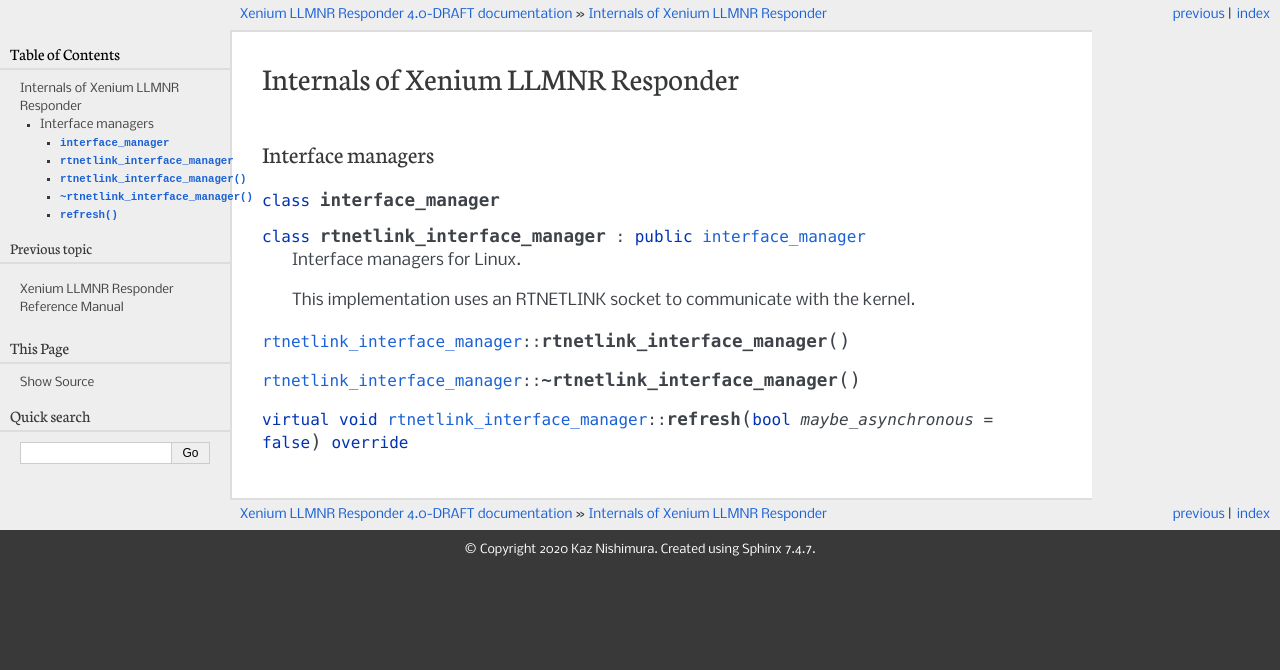
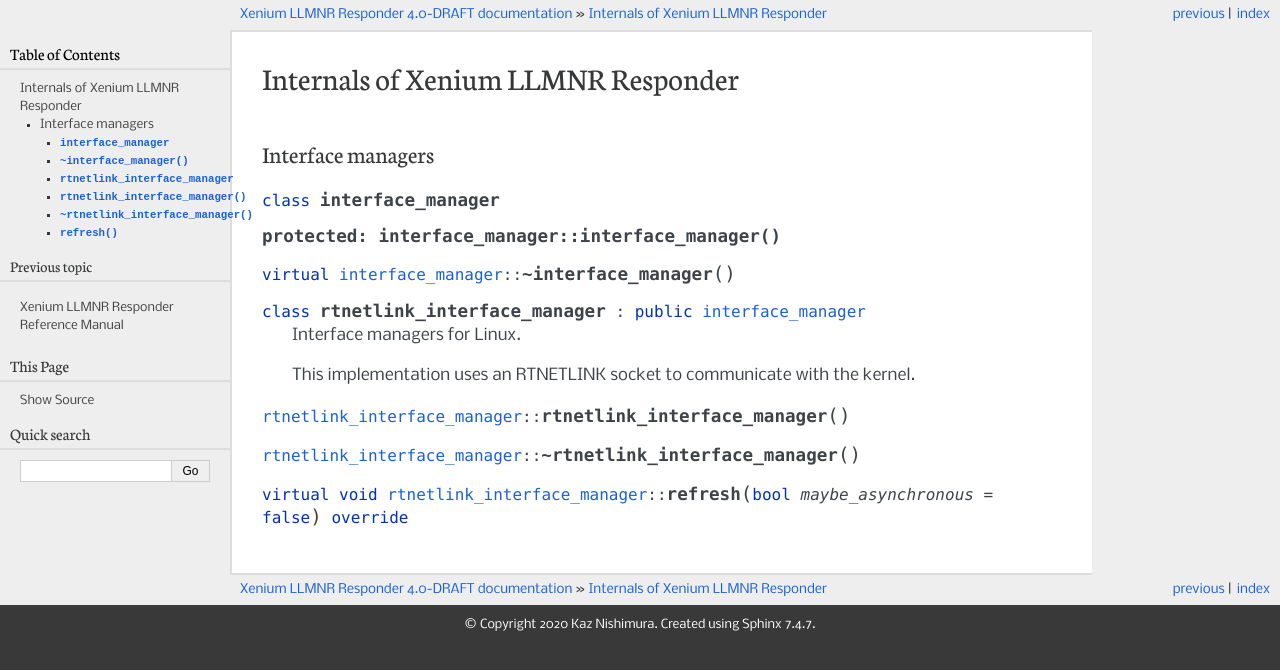
Before and after one commit to vx68k/xllmnrd, a Sphinx documentation site: the page built from sphinx/internals.rst, in a window 1280 px wide. Shown: the top 670 px of the page. Built offline with Sphinx 7.4.7, drawn with Linux system fonts in a browser that asks for light colours.

Commit message:
Add functions

```diff
--- a/sphinx/internals.rst
+++ b/sphinx/internals.rst
@@ -7,6 +7,11 @@
 .. cpp:namespace:: xllmnrd
 
 .. cpp:class:: interface_manager
+
+.. cpp:function:: protected: \
+                  interface_manager::interface_manager()
+
+.. cpp:function:: virtual interface_manager::~interface_manager()
 
 .. cpp:class:: rtnetlink_interface_manager: public interface_manager
 
```
